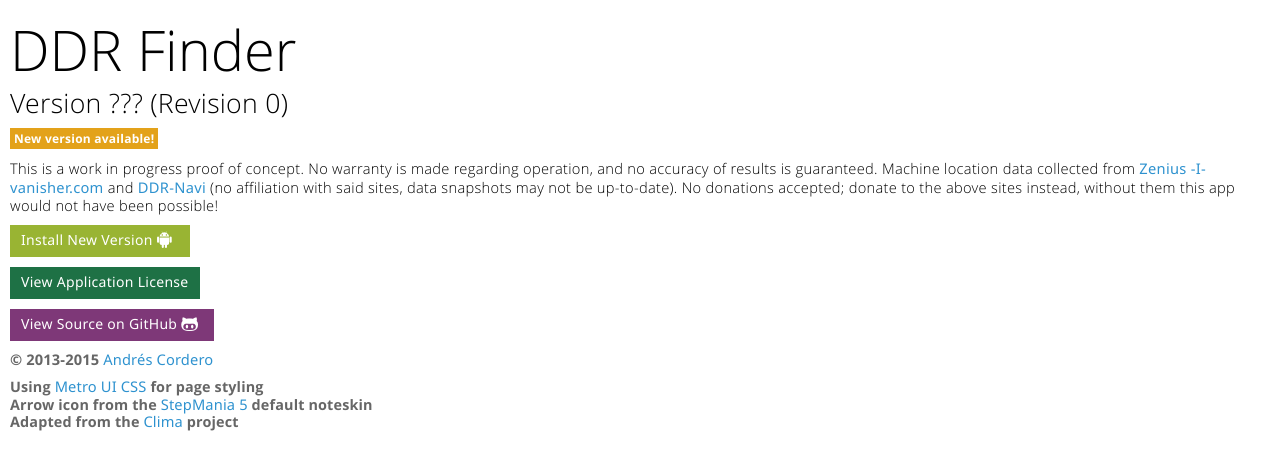
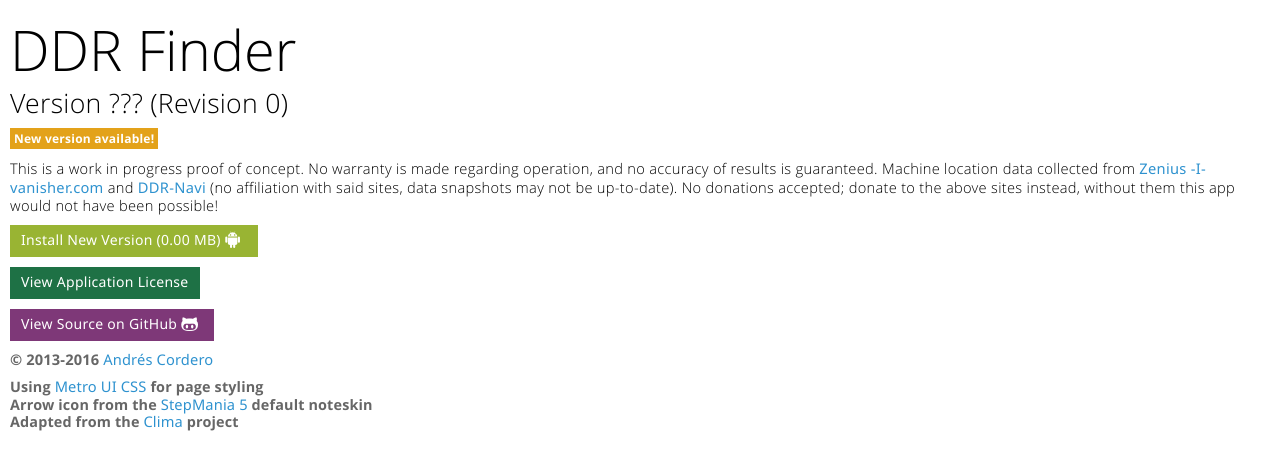
Before and after one commit to Andrew67/ddr-finder, a PHP site: page /about.php in a window 1280 px wide. Shown: the top 470 px of the page. Run offline with PHP 8.4, Linux system fonts and the light colour scheme.

Commit message:
Update about.php to bump available application version. Show APK size on about page when update is available.

```diff
--- a/web/about.php
+++ b/web/about.php
@@ -1,7 +1,7 @@
 <?php
 /*
  * ddr-finder
- * Copyright (c) 2012-2015 Andrés Cordero
+ * Copyright (c) 2012-2016 Andrés Cordero
  *
  * Web: https://github.com/Andrew67/ddr-finder
  *
@@ -26,7 +26,11 @@
 
 $versionName = (isset($_GET['n'])) ? $_GET['n'] : '???';
 $versionCode = (isset($_GET['c'])) ? (int) $_GET['c'] : 0;
-define('LATEST_VERSION', 12);
+define('LATEST_VERSION', 13);
+
+function apkSizeMB() {
+    return number_format(filesize('ddrfinder.apk') / (1024 * 1024), 2);
+}
 ?>
 <!DOCTYPE html>
 <html lang="en">
@@ -47,8 +51,8 @@ define('LATEST_VERSION', 12);
 <!-- This page is meant to be displayed in the About dialog of the Android app -->
 <h1>DDR Finder</h1>
 <h2>
-    Version <?php echo htmlspecialchars($versionName); ?>
-    (Revision <?php echo htmlspecialchars($versionCode); ?>)
+    Version <?= htmlspecialchars($versionName); ?>
+    (Revision <?= htmlspecialchars($versionCode); ?>)
 </h2>
 <?php if ($versionCode < LATEST_VERSION): ?>
 <p class="label warning">New version available!</p>
@@ -62,7 +66,7 @@ define('LATEST_VERSION', 12);
 <div id="main-buttons">
     <?php if ($versionCode < LATEST_VERSION): ?>
     <a href="ddrfinder.apk" class="button bg-color-greenLight fg-color-white">
-        Install New Version <i class="icon-android"></i>
+        Install New Version (<?= apkSizeMb(); ?> MB) <i class="icon-android"></i>
     </a><br>
     <?php endif; ?>
     <a href="https://raw.github.com/Andrew67/DdrFinder/master/LICENSE" class="button bg-color-greenDark fg-color-white">
@@ -72,7 +76,7 @@ define('LATEST_VERSION', 12);
         View Source on GitHub <i class="icon-github-4"></i>
     </a>
 </div>
-<h4>&copy; 2013-2015 <a href="http://andrew67.com/">Andrés Cordero</a></h4>
+<h4>&copy; 2013-2016 <a href="http://andrew67.com/">Andrés Cordero</a></h4>
 <h5>
     Using <a href="http://metroui.org.ua/">Metro UI CSS</a> for page styling<br>
     Arrow icon from the <a href="http://stepmania.com/">StepMania 5</a> default noteskin<br>
```
